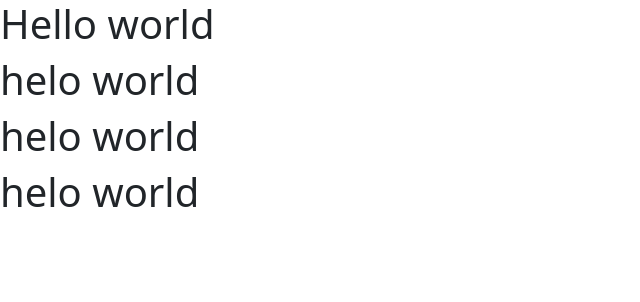
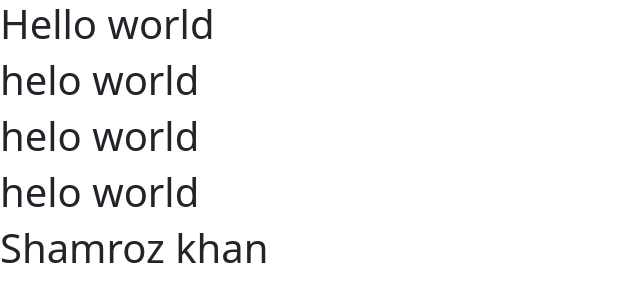
Before and after one commit to youngs01/limlydraw, a React (Vite) app in the folder limlydraw-frontend/: page / in a window 1280 px wide. Shown: the top 302 px of the page, without its empty margins (0-640 px from the left). Built offline with nearby package versions, Linux system fonts and the light colour scheme.

Commit message:
SHAMROX KHAAn

```diff
--- a/limlydraw-frontend/src/App.jsx
+++ b/limlydraw-frontend/src/App.jsx
@@ -8,6 +8,7 @@ function App() {
     <h1>helo world</h1>
     <h1>helo world</h1>
     <h1>helo world</h1>
+    <h1>Shamroz khan</h1>
     </>
   )
 }
```
